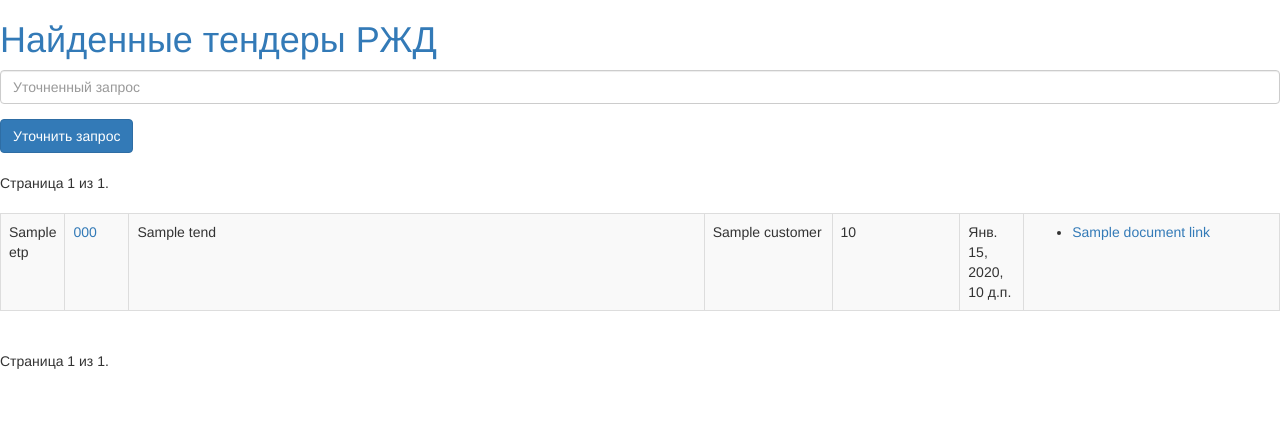
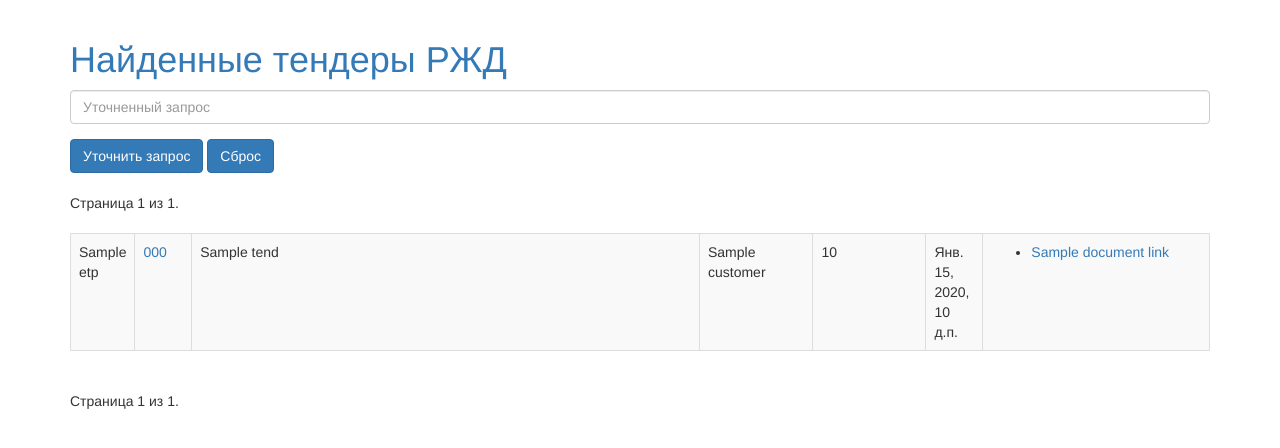
Before and after one commit to rnuryev/Django_projects, a Django app: template PortalTender/templates/tenders/rzd_tenders_found.html in a window 1280 px wide. Shown: the part 52-500 px from the top of the page. Run offline with Django 3.2, Linux system fonts and the light colour scheme; tables that the repository leaves empty hold one stand-in row (values such as "Sample post"); the template is opened without the code that fills it: values that come from a table or form of the project are taken from there, most other values are stand-ins (such as "Sample title", 1, 10 or a date in 2020); some libraries are stand-ins or nearby versions.

Commit message:
Сделан поиск по предмету контракта, добавлена кнопка "Сброс" в форме поиска

```diff
--- a/PortalTender/PortalTender/settings.py
+++ b/PortalTender/PortalTender/settings.py
@@ -40,6 +40,7 @@ INSTALLED_APPS = [
     'django.contrib.sessions',
     'django.contrib.messages',
     'django.contrib.staticfiles',
+    'django.contrib.postgres',
 ]
 
 MIDDLEWARE = [
--- a/PortalTender/templates/tenders/rzd_tenders_found.html
+++ b/PortalTender/templates/tenders/rzd_tenders_found.html
@@ -2,18 +2,28 @@
 {% block title %}Найденные тендеры РЖД{% endblock %}
 {% block content %}
     {% load bootstrap3 %}
+    <div class="container">
         <h1>
             <a href="#">Найденные тендеры РЖД</a>
         </h1>
+    </div>
+
 {#    <h3>Запрос:  {{ tender_query.query_string }}</h3>#}
 {#    <h3>Окончательный срок подачи заявок с:  {{ tender_query.bid_deadlin_from }}</h3>#}
+    <div class="row">
+        <div class="container">
             <form method="post">
                 {% csrf_token %}
                 {% bootstrap_field form.addition_query placeholder='Уточненный запрос' show_label=False %}
                 {% buttons %}
-            <button type="submit" class="btn btn-primary">Уточнить запрос</button>
+                    <button type="submit" class="btn btn-primary" name="search">Уточнить запрос</button>
+                    <button type="submit" class="btn btn-primary" name="reset">Сброс</button>
                 {% endbuttons %}
             </form>
+        </div>
+    </div>
+    <div class="row">
+        <div class="container">
             {% include "pagination.html" with page=found_tender %}
             <table class="table table-bordered table-striped" id="find_tenders">
                 {% for tend in found_tender %}
@@ -48,6 +58,11 @@
             </table>
 
             {% include "pagination.html" with page=found_tender %}
+        </div>
+    </div>
+
+
+
 
 
 
```
Also changed, not shown: PortalTender/tenders/views.py (+7 -2 lines). Lines whose indentation alone changed are shown as unchanged.
